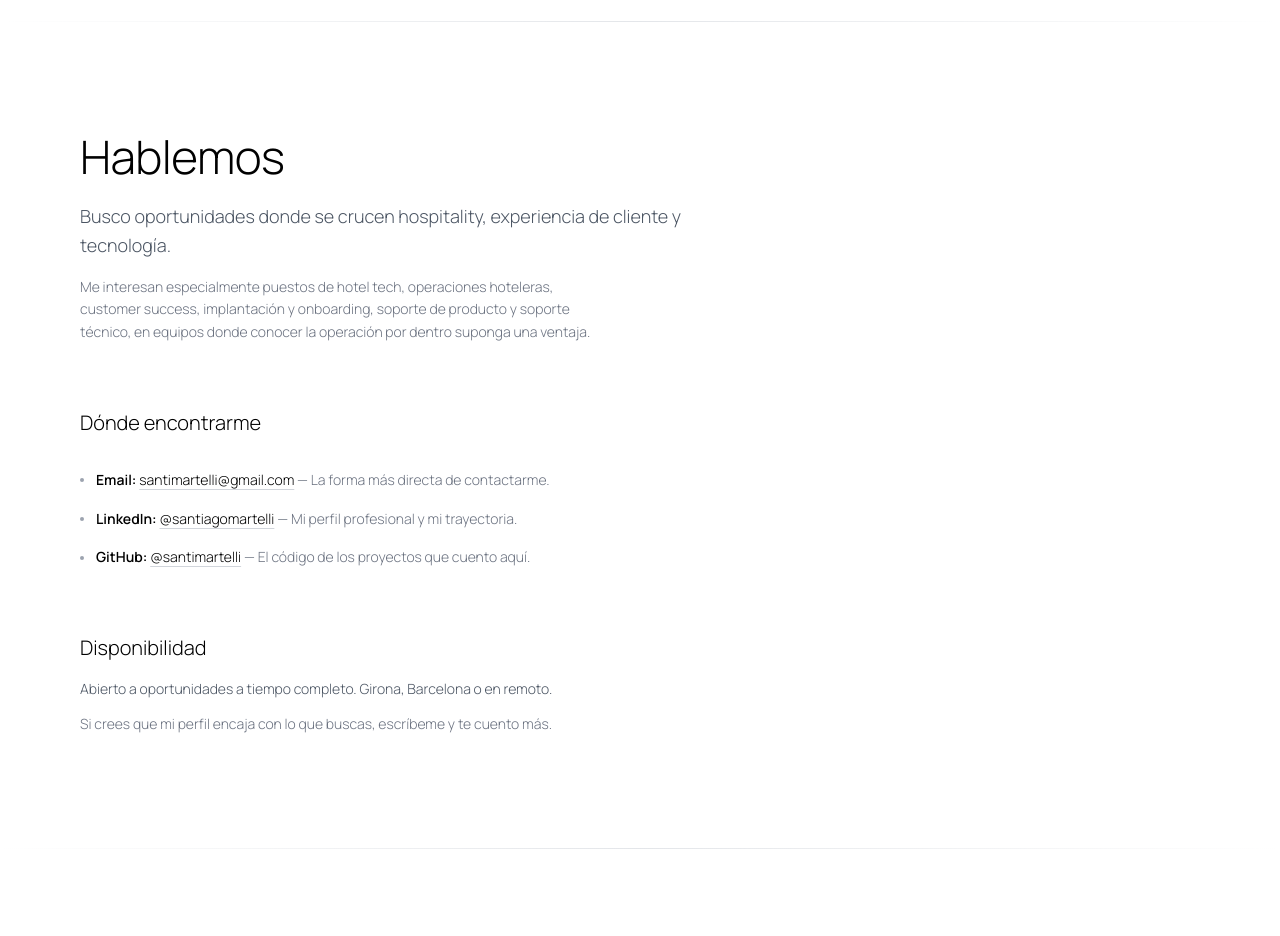
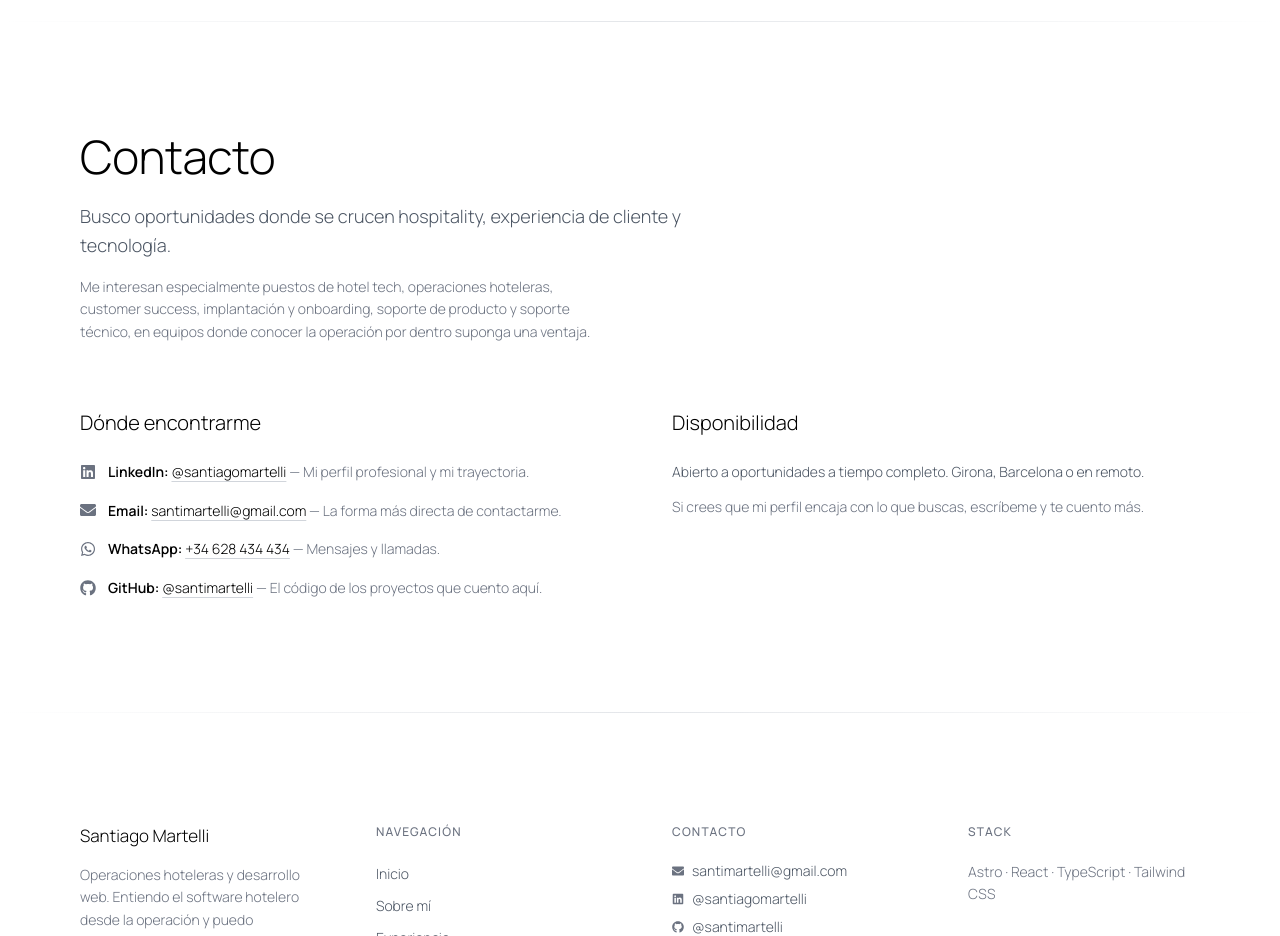
Before and after one commit to santimartelli/mi-portfolio, an Astro site: page / in a window 1280 px wide. Shown: the part 6320-7256 px from the top of the page. Built offline with nearby package versions, Linux system fonts and the light colour scheme; Astro itself is replaced by a stand-in of ours; a web font is replaced by a local one.

Commit message:
feat(contact): el cierre en dos columnas, con el titulo 'Contacto' y WhatsApp
El titular deja de ser 'Hablemos' (y "Let's connect" en ingles) y pasa a
'Contacto' / 'Contact', el mismo sustantivo que usan el menu y las otras
secciones. Debajo, dos columnas: a la izquierda el contacto directo —LinkedIn,
Email, WhatsApp y GitHub, en el orden que pidio el usuario— con el icono de cada
canal en el sitio del punto de 4px, el rotulo en negrita y el valor enlazado con
el subrayado suave de Proyectos; a la derecha, la disponibilidad. WhatsApp usa el
wa.me que ya vivia en site.ts y muestra el telefono, y el tipo y los dos JSON
ganan el canal.

```diff
--- a/src/components/sections/Contact.tsx
+++ b/src/components/sections/Contact.tsx
@@ -1,14 +1,16 @@
 // Contacto: el cierre de la pagina, con la misma familia que About, Experiencia,
 // Skills y Proyectos. Cabecera apilada —titular y entradilla, como las demas
-// secciones— y, debajo, dos bandas con su titulo en `subhead`: donde encontrarme,
-// como **lista de piezas con punto** (el mismo marcador de About y Skills, con el
-// rotulo en negrita engarzado con la linea) y la disponibilidad, que es texto.
+// secciones— y, debajo, **dos columnas**: a la izquierda el contacto directo y a
+// la derecha la disponibilidad.
 //
-// **Aqui no hay tarjetas.** El usuario pidio que el final no lo fuera todo, asi
-// que cada canal es una linea con su valor enlazado en vez de una tarjeta, y el
-// curriculum salio de la pagina —con la web es suficiente, dijo—: el bloque `cv`
-// sigue en los dos JSON y en el tipo, pero ya no se pinta, igual que el problema o
-// la solucion de un caso de estudio.
+// Cada canal es una linea con el icono del canal en el sitio del punto —es lo que
+// dice de donde es cada valor, no un adorno—, el rotulo en negrita engarzado y el
+// valor enlazado con el subrayado suave de un caso de estudio. **Aqui no hay
+// tarjetas**: el usuario pidio que el final no lo fuera todo. El curriculum salio
+// de la pagina —con la web es suficiente, dijo—: el bloque `cv` sigue en los dos
+// JSON y en el tipo, pero ya no se pinta, igual que el problema o la solucion de
+// un caso de estudio.
+import { FaEnvelope, FaGithub, FaLinkedin, FaWhatsapp } from 'react-icons/fa';
 import type { ContactTranslations } from '../../util/i18n';
 import { SITE } from '../../util/site';
 
@@ -20,8 +22,8 @@ interface ContactProps {
 const itemClass =
   'flex gap-3 text-sm font-light leading-relaxed text-gray-600 dark:text-gray-400';
 
-/** El marcador: un punto de 4px, el unico del sitio. */
-const dotClass = 'mt-[0.65em] h-1 w-1 shrink-0 rounded-full bg-gray-400 dark:bg-gray-600';
+/** El icono del canal: alineado con la primera linea del texto. */
+const channelIconClass = 'mt-[0.2em] h-4 w-4 shrink-0 text-gray-500 dark:text-gray-400';
 
 /** El valor del canal: el subrayado suave de Proyectos, sin caja. */
 const valueClass =
@@ -31,10 +33,14 @@ const valueClass =
 const descriptionClass = 'text-sm font-light leading-relaxed text-gray-500 dark:text-gray-400';
 
 const Contact = ({ content: t }: ContactProps) => {
+  // Los cuatro accesos directos, en el orden en que el usuario los pidio. El
+  // correo abre el cliente de correo y WhatsApp la aplicacion; LinkedIn y GitHub
+  // abren en pestana nueva.
   const channels = [
-    { id: 'email', href: `mailto:${SITE.email}`, value: SITE.email, external: false, ...t.channels.email },
-    { id: 'linkedin', href: SITE.linkedin, value: SITE.linkedinHandle, external: true, ...t.channels.linkedin },
-    { id: 'github', href: SITE.github, value: SITE.githubHandle, external: true, ...t.channels.github },
+    { id: 'linkedin', icon: FaLinkedin, href: SITE.linkedin, value: SITE.linkedinHandle, external: true, ...t.channels.linkedin },
+    { id: 'email', icon: FaEnvelope, href: `mailto:${SITE.email}`, value: SITE.email, external: false, ...t.channels.email },
+    { id: 'whatsapp', icon: FaWhatsapp, href: SITE.whatsapp, value: SITE.phone, external: true, ...t.channels.whatsapp },
+    { id: 'github', icon: FaGithub, href: SITE.github, value: SITE.githubHandle, external: true, ...t.channels.github },
   ];
 
   return (
@@ -48,15 +54,16 @@ const Contact = ({ content: t }: ContactProps) => {
         </p>
         <p className={`measure mt-4 ${descriptionClass}`}>{t.statement}</p>
 
-        {/* Donde encontrarme: tres piezas, una por canal. El rotulo dice que es
-            cada linea y el valor es lo que se pulsa. */}
-        <h3 className="mt-16 text-subhead font-light text-black dark:text-white">
+        <div className="mt-16 grid gap-10 lg:grid-cols-2 lg:gap-16">
+          {/* El contacto directo: una linea por canal. */}
+          <div>
+            <h3 className="text-subhead font-light text-black dark:text-white">
               {t.channelsTitle}
             </h3>
-        <ul className="mt-8 list-none space-y-4">
+            <ul className="mt-6 list-none space-y-4">
               {channels.map((channel) => (
                 <li key={channel.id} className={itemClass}>
-              <span aria-hidden="true" className={dotClass} />
+                  <channel.icon className={channelIconClass} aria-hidden="true" />
                   <span>
                     <strong className="font-semibold text-black dark:text-white">
                       {channel.label}:
@@ -72,15 +79,19 @@ const Contact = ({ content: t }: ContactProps) => {
                 </li>
               ))}
             </ul>
+          </div>
 
-        {/* Disponibilidad: la banda que cierra la pagina. */}
-        <h3 className="mt-16 text-subhead font-light text-black dark:text-white">
+          {/* La disponibilidad, que es texto. */}
+          <div>
+            <h3 className="text-subhead font-light text-black dark:text-white">
               {t.availability.title}
             </h3>
-        <p className="measure mt-4 text-sm font-light leading-relaxed text-gray-600 dark:text-gray-400">
+            <p className="mt-6 text-sm font-light leading-relaxed text-gray-600 dark:text-gray-400">
               {t.availability.text}
             </p>
-        <p className={`measure mt-3 ${descriptionClass}`}>{t.closing}</p>
+            <p className={`mt-3 ${descriptionClass}`}>{t.closing}</p>
+          </div>
+        </div>
       </div>
     </section>
   );
--- a/src/content/en/contact.json
+++ b/src/content/en/contact.json
@@ -1,5 +1,5 @@
 {
-  "title": "Let's connect",
+  "title": "Contact",
   "description": "I am looking for opportunities where hospitality, customer experience and technology meet.",
   "statement": "I am particularly interested in roles in hotel tech, hotel operations, customer success, implementation and onboarding, product support and technical support, in teams where knowing the operation from the inside is an advantage.",
   "channelsTitle": "Where to find me",
@@ -11,6 +11,10 @@
     "linkedin": {
       "label": "LinkedIn",
       "description": "My professional profile and track record."
+    },
+    "whatsapp": {
+      "label": "WhatsApp",
+      "description": "Messages and calls."
     },
     "github": {
       "label": "GitHub",
--- a/src/content/es/contact.json
+++ b/src/content/es/contact.json
@@ -1,5 +1,5 @@
 {
-  "title": "Hablemos",
+  "title": "Contacto",
   "description": "Busco oportunidades donde se crucen hospitality, experiencia de cliente y tecnología.",
   "statement": "Me interesan especialmente puestos de hotel tech, operaciones hoteleras, customer success, implantación y onboarding, soporte de producto y soporte técnico, en equipos donde conocer la operación por dentro suponga una ventaja.",
   "channelsTitle": "Dónde encontrarme",
@@ -11,6 +11,10 @@
     "linkedin": {
       "label": "LinkedIn",
       "description": "Mi perfil profesional y mi trayectoria."
+    },
+    "whatsapp": {
+      "label": "WhatsApp",
+      "description": "Mensajes y llamadas."
     },
     "github": {
       "label": "GitHub",
--- a/src/util/i18n.ts
+++ b/src/util/i18n.ts
@@ -173,6 +173,7 @@ export interface ContactTranslations {
   channels: {
     email: { label: string; description: string };
     linkedin: { label: string; description: string };
+    whatsapp: { label: string; description: string };
     github: { label: string; description: string };
   };
   cv: {
```
Also changed, not shown: DESIGN.md (+2 -2 lines). Lines whose indentation alone changed are shown as unchanged.
